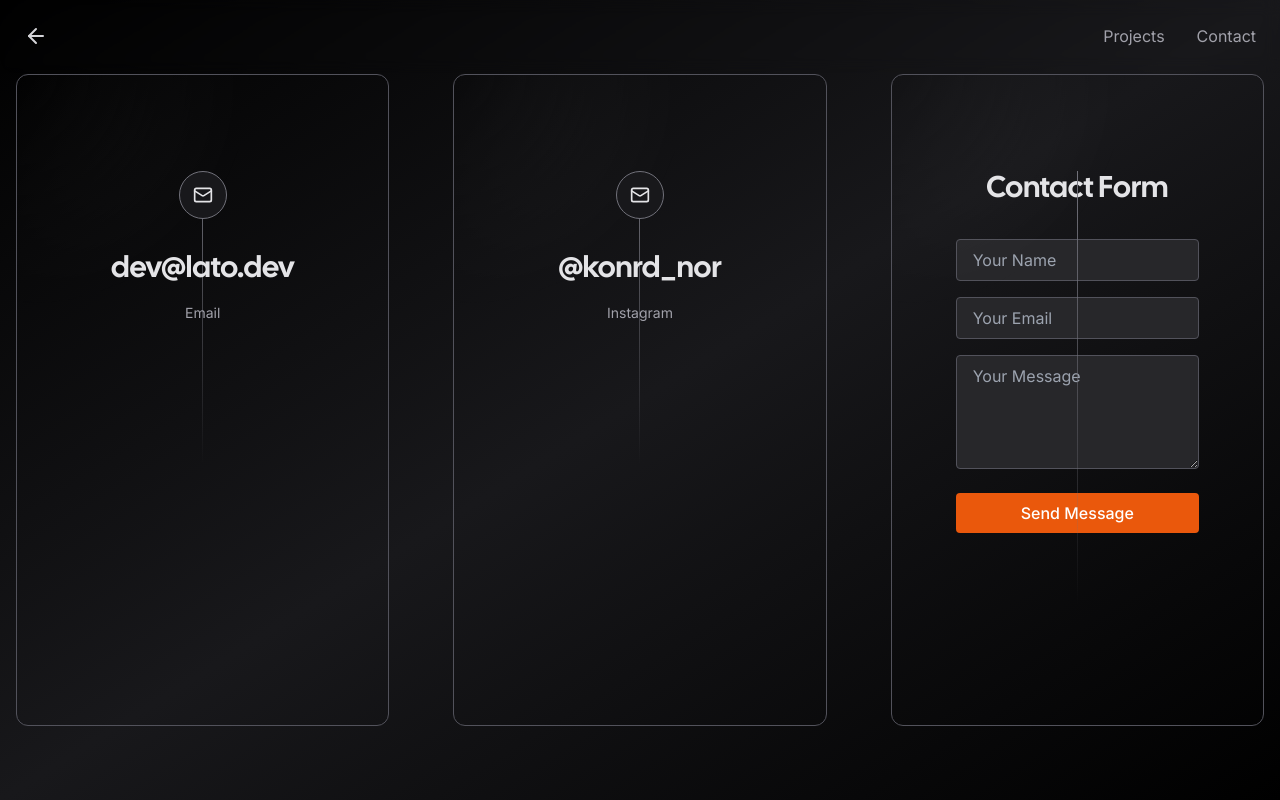
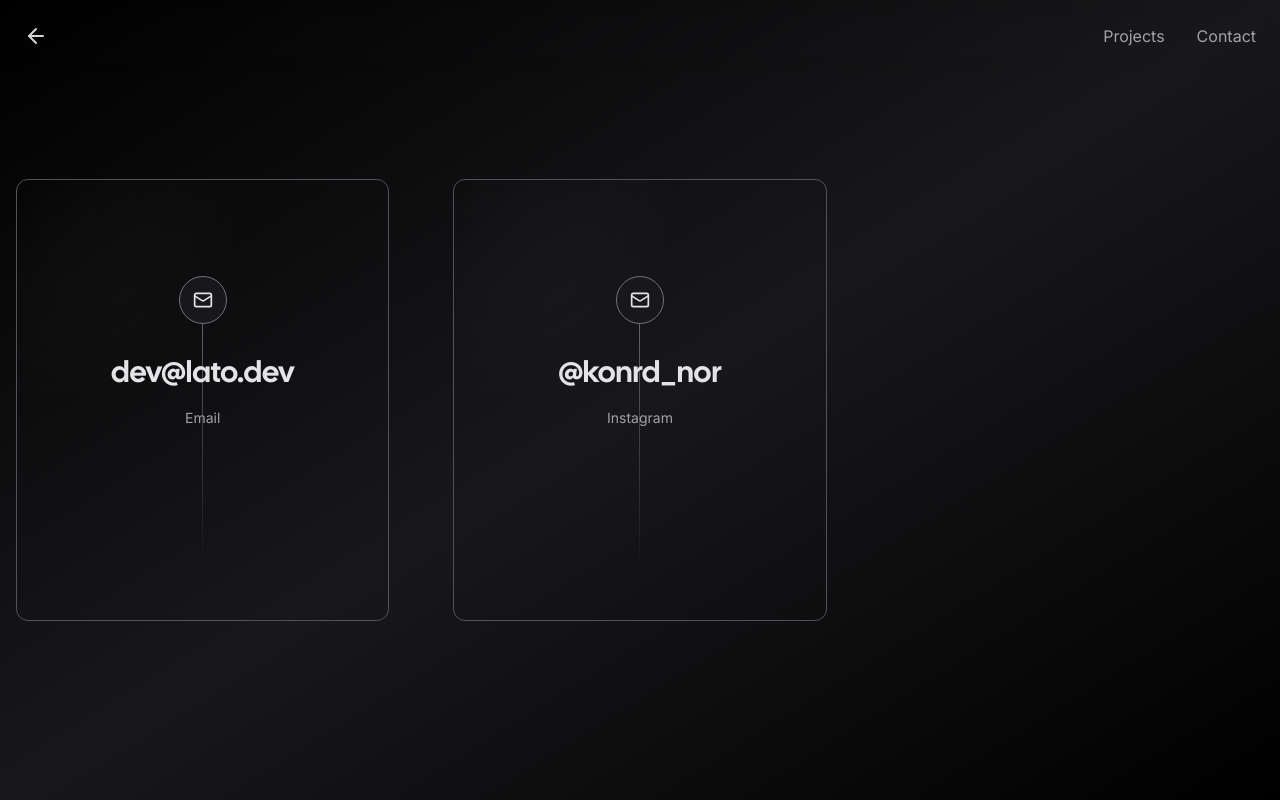
Before and after one commit to nklato/LatoDev, a Next.js app: page /contact in a window 1280 px wide. Built offline with nearby package versions, Linux system fonts and the light colour scheme; no server answers; what tailwindcss-debug-screens would draw is missing.

Commit message:
Update page.tsx

```diff
--- a/app/contact/page.tsx
+++ b/app/contact/page.tsx
@@ -3,9 +3,14 @@ import { Github, Mail, Twitter } from "lucide-react";
 import Link from "next/link";
 import { Navigation } from "../components/nav";
 import { Card } from "../components/card";
-import { useState } from "react";
 
 const socials = [
+	// {
+	// 	icon: <Twitter size={20} />,
+	// 	href: "https://twitter.com/conrad_latodev",
+	// 	label: "X (Twitter)",
+	// 	handle: "@conrad_latodev",
+	// },
 	{
 		icon: <Mail size={20} />,
 		href: "mailto:dev@lato.dev",
@@ -21,31 +26,17 @@ const socials = [
 ];
 
 export default function Example() {
-	const [formData, setFormData] = useState({ name: "", email: "", message: "" });
-
-	const handleInputChange = (e) => {
-		const { name, value } = e.target;
-		setFormData({ ...formData, [name]: value });
-	};
-
-	const handleSubmit = (e) => {
-		e.preventDefault();
-		// Handle form submission here
-		console.log(formData);
-		alert("Form submitted!");
-	};
-
 	return (
-		<div className="bg-gradient-to-tl from-zinc-900/0 via-zinc-900 to-zinc-900/0">
+		<div className=" bg-gradient-to-tl from-zinc-900/0 via-zinc-900 to-zinc-900/0">
 			<Navigation />
 			<div className="container flex items-center justify-center min-h-screen px-4 mx-auto">
 				<div className="grid w-full grid-cols-1 gap-8 mx-auto mt-32 sm:mt-0 sm:grid-cols-3 lg:gap-16">
 					{socials.map((s) => (
-						<Card key={s.handle}>
+						<Card>
 							<Link
 								href={s.href}
 								target="_blank"
-								className="p-4 relative flex flex-col items-center gap-4 duration-700 group md:gap-8 md:py-24 lg:pb-48 md:p-16"
+								className="p-4 relative flex flex-col items-center gap-4 duration-700 group md:gap-8 md:py-24  lg:pb-48  md:p-16"
 							>
 								<span
 									className="absolute w-px h-2/3 bg-gradient-to-b from-zinc-500 via-zinc-500/50 to-transparent"
@@ -53,7 +44,7 @@ export default function Example() {
 								/>
 								<span className="relative z-10 flex items-center justify-center w-12 h-12 text-sm duration-1000 border rounded-full text-zinc-200 group-hover:text-white group-hover:bg-zinc-900 border-zinc-500 bg-zinc-900 group-hover:border-zinc-200 drop-shadow-orange">
 									{s.icon}
-								</span>
+								</span>{" "}
 								<div className="z-10 flex flex-col items-center">
 									<span className="text-xl font-medium duration-150 lg:text-3xl text-zinc-200 group-hover:text-white font-display">
 										{s.handle}
@@ -65,54 +56,6 @@ export default function Example() {
 							</Link>
 						</Card>
 					))}
-
-					{/* Contact Form Tile */}
-					<Card>
-						<div className="p-4 relative flex flex-col items-center gap-4 md:gap-8 md:py-24 lg:pb-48 md:p-16">
-							<span
-								className="absolute w-px h-2/3 bg-gradient-to-b from-zinc-500 via-zinc-500/50 to-transparent"
-								aria-hidden="true"
-							/>
-							<h3 className="text-xl font-medium text-zinc-200 lg:text-3xl font-display">
-								Contact Form
-							</h3>
-							<form
-								onSubmit={handleSubmit}
-								className="flex flex-col w-full max-w-sm gap-4 text-zinc-200"
-							>
-								<input
-									type="text"
-									name="name"
-									value={formData.name}
-									onChange={handleInputChange}
-									placeholder="Your Name"
-									className="px-4 py-2 bg-zinc-800 border border-zinc-600 rounded"
-								/>
-								<input
-									type="email"
-									name="email"
-									value={formData.email}
-									onChange={handleInputChange}
-									placeholder="Your Email"
-									className="px-4 py-2 bg-zinc-800 border border-zinc-600 rounded"
-								/>
-								<textarea
-									name="message"
-									value={formData.message}
-									onChange={handleInputChange}
-									placeholder="Your Message"
-									className="px-4 py-2 bg-zinc-800 border border-zinc-600 rounded"
-									rows="4"
-								/>
-								<button
-									type="submit"
-									className="px-4 py-2 mt-2 font-medium text-white bg-orange-600 rounded hover:bg-orange-700"
-								>
-									Send Message
-								</button>
-							</form>
-						</div>
-					</Card>
 				</div>
 			</div>
 		</div>
```
